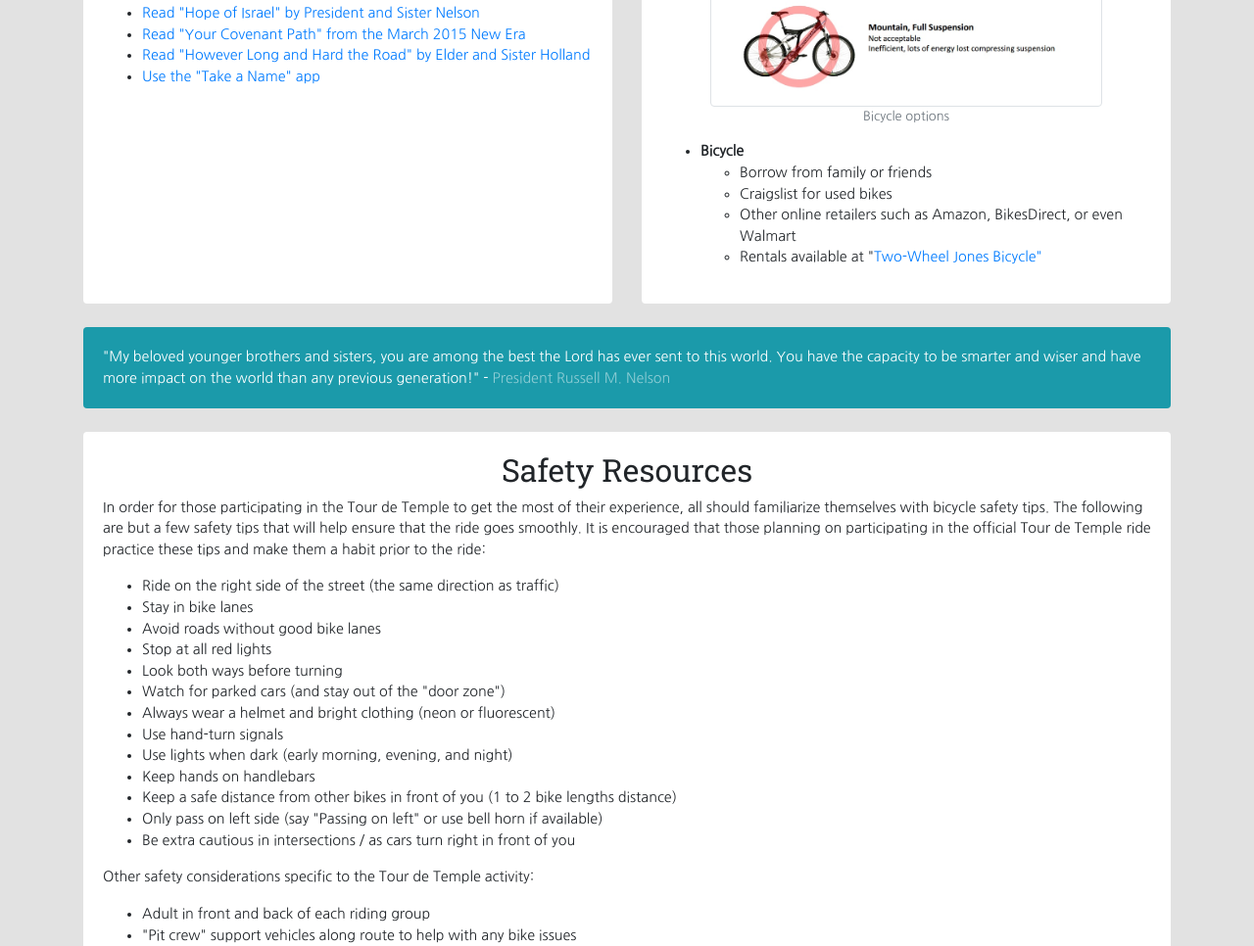
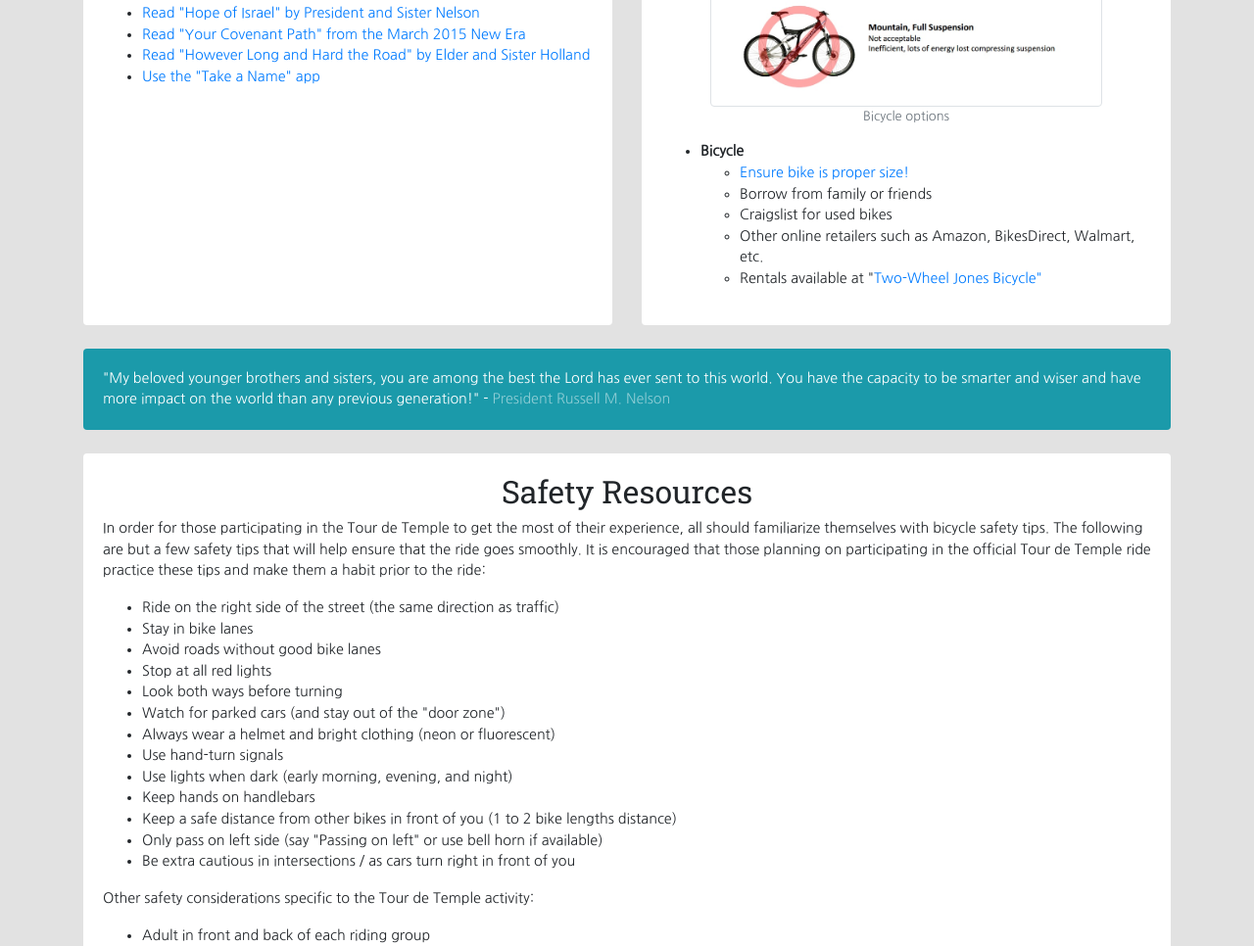
Before and after one commit to tourdetemple2018/tourdetemple2018.github.io, a website: page prepare.html in a window 1280 px wide. Shown: the part 1091-2057 px from the top of the page at 98% size. Drawn offline with Linux system fonts and the light colour scheme.

Commit message:
Further clarified bicycle equipment section

```diff
--- a/prepare.html
+++ b/prepare.html
@@ -130,9 +130,10 @@
 						<ul>
 							<li><strong>Bicycle</strong></li>
 							<ul>
+							<li><a href="https://www.bicycling.com/bikes-gear/a20047780/find-right-bike-size/">Ensure bike is proper size!</a></li>
 							<li>Borrow from family or friends</li>
 							<li>Craigslist for used bikes</li>
-							<li>Other online retailers such as Amazon, BikesDirect, or even Walmart</li>
+							<li>Other online retailers such as Amazon, BikesDirect, Walmart, etc.</li>
 							<li>Rentals available at "<a href="https://www.twowheeljones.com/">Two-Wheel Jones Bicycle"</a></li>
 						</ul>
 						</ul>
```
